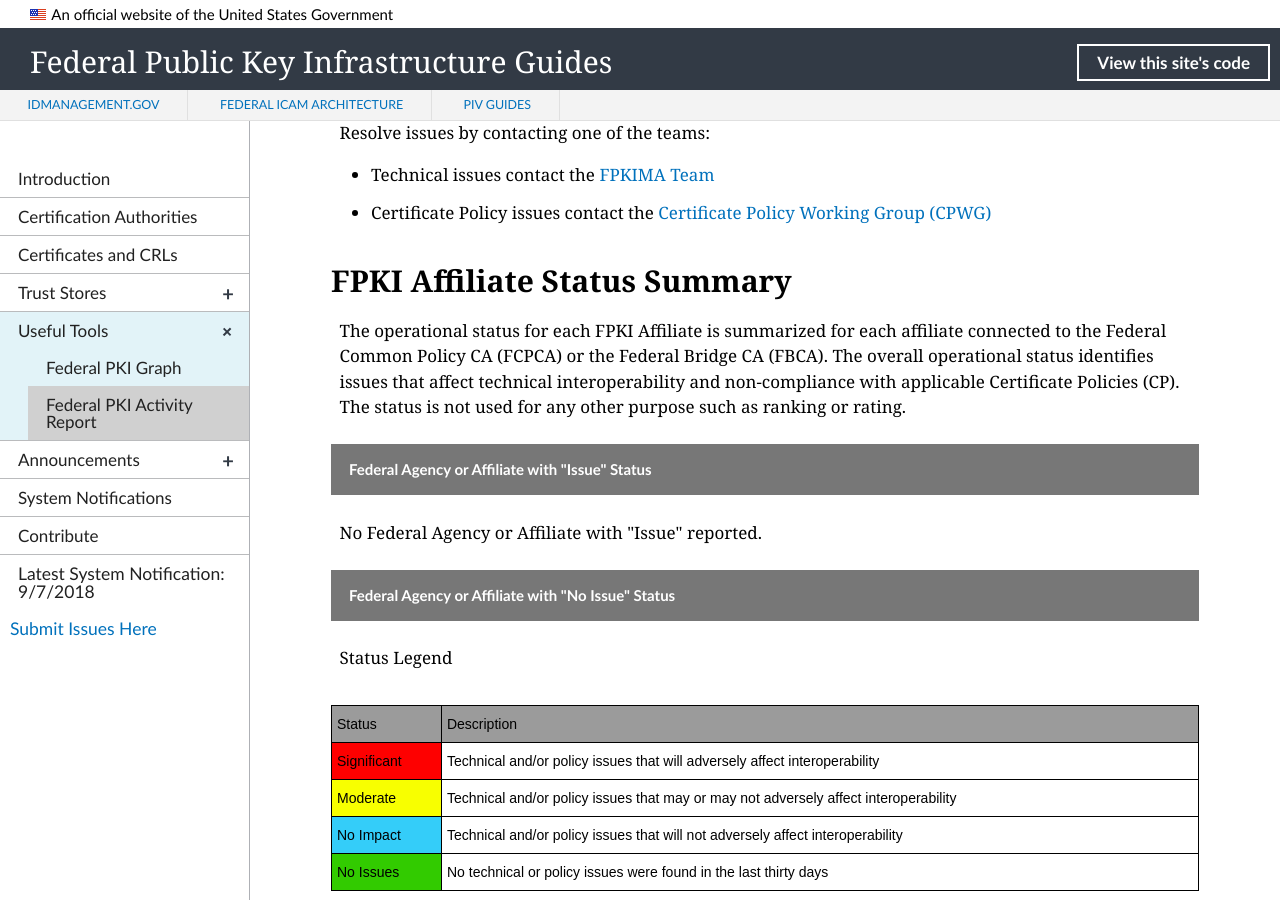
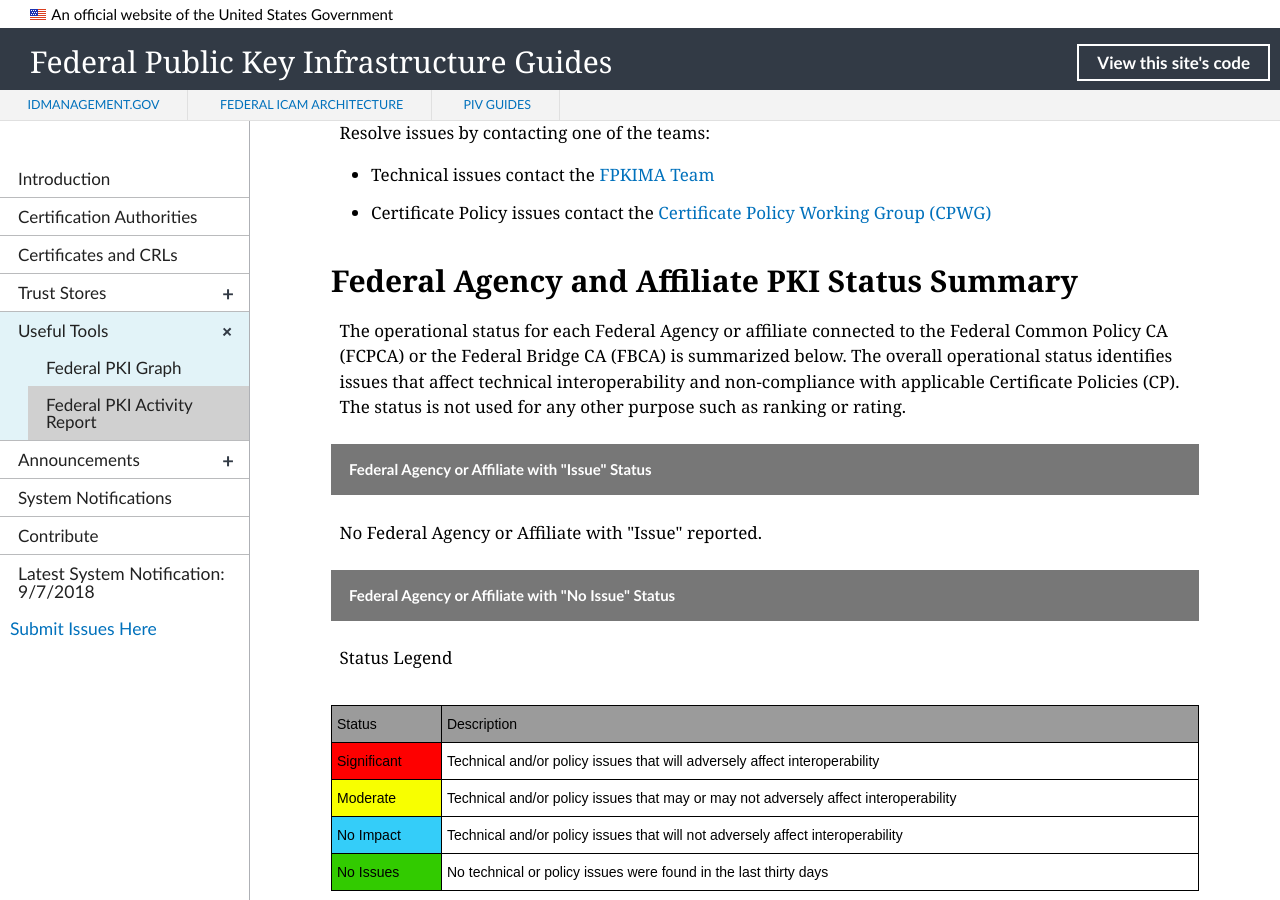
Before and after one commit to GSA/fpki-guides, a Jekyll site: the page built from _tools/03_fpki_activity_report.md, in a window 1280 px wide and 900 px high, scrolled down 390 px. Built offline with Jekyll 4.4.1, drawn with Linux system fonts in a browser that asks for light colours; nearby versions of some CDN libraries; library files that are not in the unit come from our copies.

Commit message:
Update summary header
Updated the summary header name and the text.

```diff
--- a/_tools/03_fpki_activity_report.md
+++ b/_tools/03_fpki_activity_report.md
@@ -19,8 +19,8 @@
 - Certificate Policy issues contact the [Certificate Policy Working Group (CPWG)](mailto:fpkipa_cpwg@listserv.gsa.gov)
 
 
-## FPKI Affiliate Status Summary
-The operational status for each FPKI Affiliate is summarized for each affiliate connected to the Federal Common Policy CA (FCPCA) or the Federal Bridge CA (FBCA). The overall operational status identifies issues that affect technical interoperability and non-compliance with applicable Certificate Policies (CP). The status is not used for any other purpose such as ranking or rating.
+## Federal Agency and Affiliate PKI Status Summary
+The operational status for each Federal Agency or affiliate connected to the Federal Common Policy CA (FCPCA) or the Federal Bridge CA (FBCA) is summarized below. The overall operational status identifies issues that affect technical interoperability and non-compliance with applicable Certificate Policies (CP). The status is not used for any other purpose such as ranking or rating.
 
 {% include fpkiar-status-table.html %}
 
```
